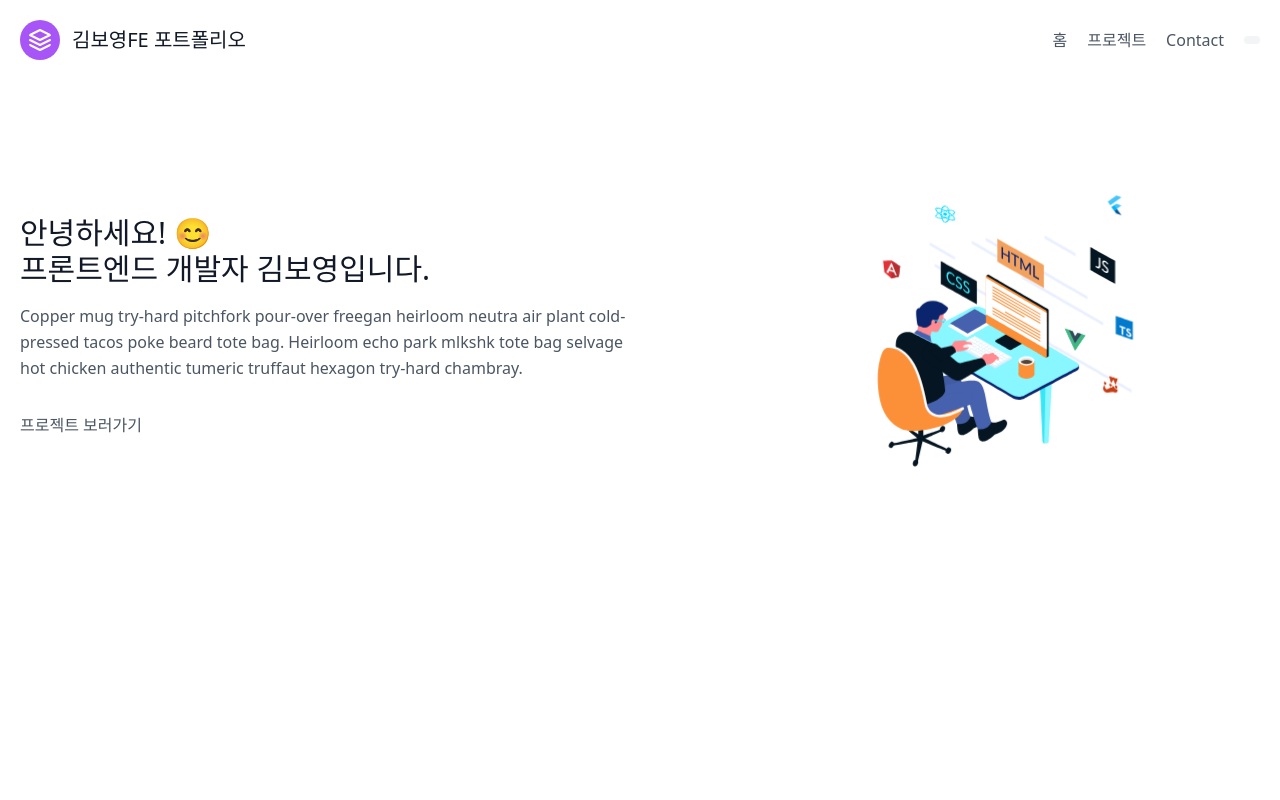
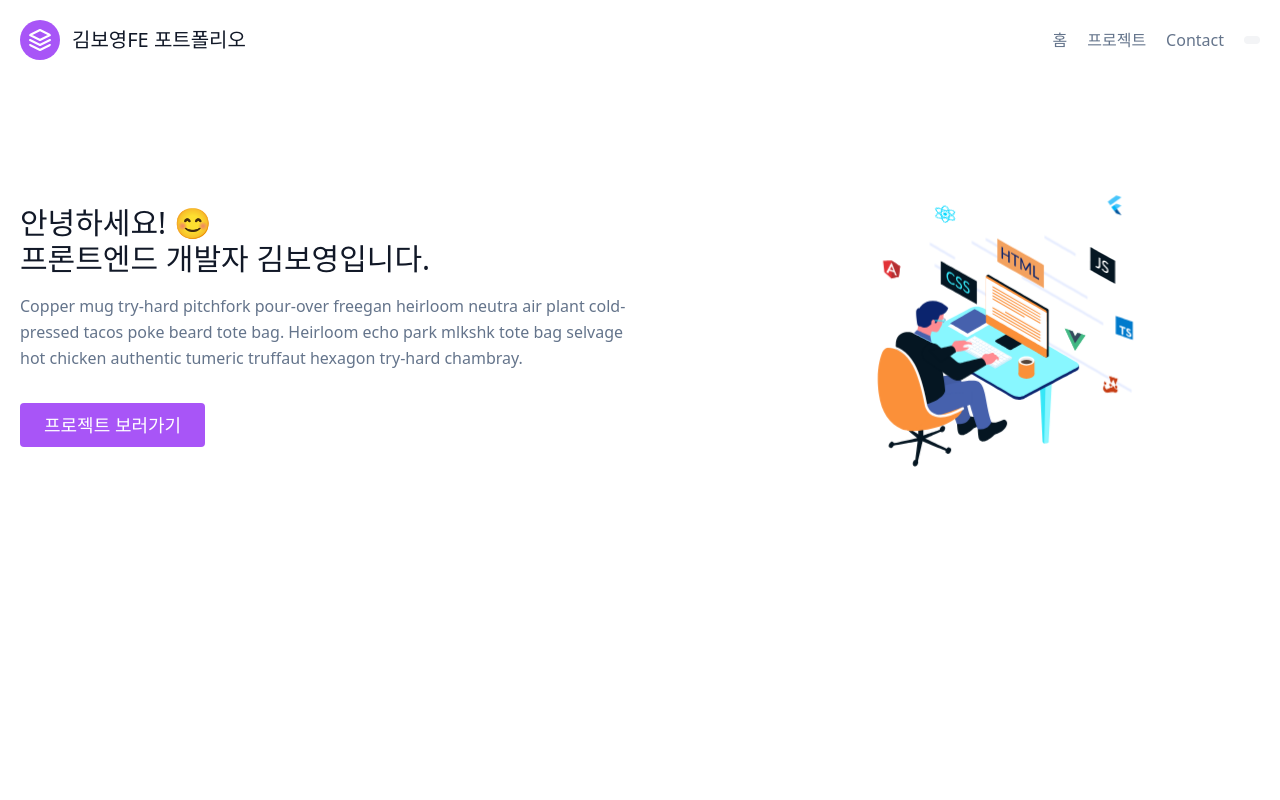
Before and after one commit to suga-ming/nextJs-portfolio, a Next.js app: page / in a window 1280 px wide. Shown: the top 800 px of the page. Built offline with nearby package versions, Linux system fonts and the light colour scheme.

Commit message:
Feat:dark theme

```diff
--- a/pages/_app.js
+++ b/pages/_app.js
@@ -1,5 +1,10 @@
-import '@/styles/globals.css'
+import "@/styles/globals.css";
+import { ThemeProvider } from "next-themes";
 
 export default function App({ Component, pageProps }) {
-  return <Component {...pageProps} />
+  return (
+    <ThemeProvider attribute="class">
+      <Component {...pageProps} />
+    </ThemeProvider>
+  );
 }
--- a/styles/globals.css
+++ b/styles/globals.css
@@ -1,3 +1,33 @@
 @import "tailwindcss/base";
 @import "tailwindcss/components";
 @import "tailwindcss/utilities";
+
+.bg-primary {
+  @apply bg-white dark:bg-slate-800;
+}
+
+.btn-project {
+  @apply inline-flex text-white dark:text-white bg-purple-500 border-0 py-2 px-6 focus:outline-none hover:bg-purple-600 rounded text-lg;
+}
+
+h1,
+h2,
+h3,
+h4,
+h5,
+h6 {
+  @apply text-slate-900 dark:text-white;
+}
+
+footer {
+  @apply text-gray-600 dark:text-white
+    bg-gray-100 dark:bg-slate-600/20;
+}
+
+a {
+  @apply text-slate-500 hover:text-slate-700 dark:text-slate-400 dark:hover:text-slate-50;
+}
+
+p {
+  @apply text-slate-500 dark:text-slate-400;
+}
```
